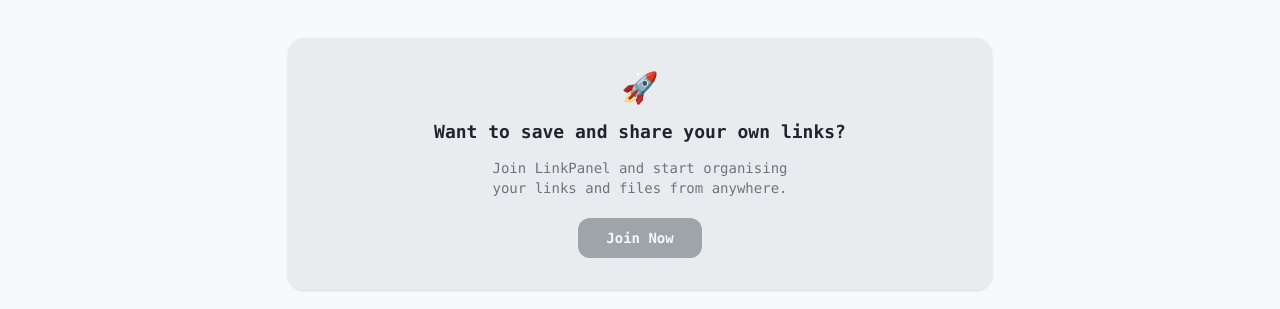
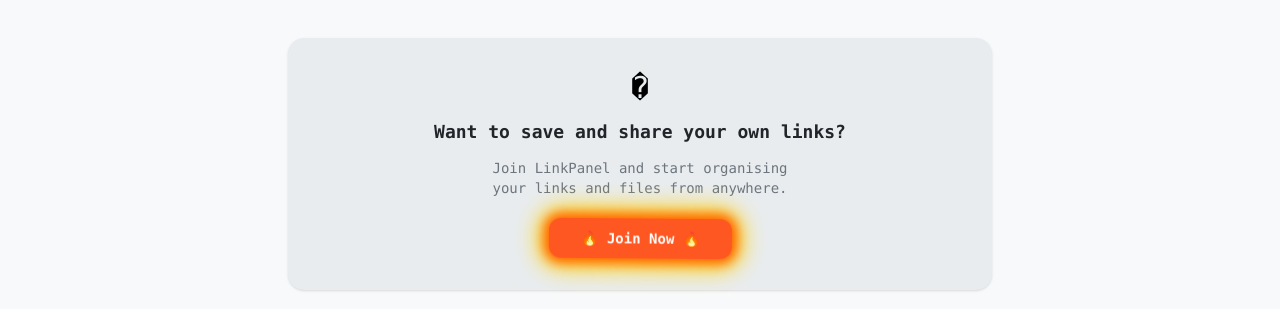
Before and after one commit to DurjoyGH/LinkPanel, a React (Vite) app in the folder frontend/: page /share/1 in a window 1280 px wide. Shown: the part 222-531 px from the top of the page. Built offline with nearby package versions, Linux system fonts and the light colour scheme; no server answers.

Commit message:
join now button animated

```diff
--- a/frontend/src/index.css
+++ b/frontend/src/index.css
@@ -20,6 +20,24 @@
   100% {
     transform: translateX(110vw);
   }
+}
+
+@keyframes jerk {
+  0%,100% { transform: translate(0, 0) rotate(0deg); }
+  20%      { transform: translate(-3px, -2px) rotate(-1.5deg); }
+  40%      { transform: translate(3px, -1px) rotate(1.5deg); }
+  60%      { transform: translate(-2px, 2px) rotate(-1deg); }
+  80%      { transform: translate(2px, 1px) rotate(1deg); }
+}
+
+@keyframes fireGlow {
+  0%,100% { box-shadow: 0 0 6px 2px #ff4500, 0 0 14px 5px #ff8c00; }
+  50%     { box-shadow: 0 0 12px 5px #ff6000, 0 0 24px 10px #ffd700; }
+}
+
+@keyframes fireFlicker {
+  0%,100% { background-position: 0% 50%; }
+  50%     { background-position: 100% 50%; }
 }
 
 @keyframes fadeUp {
--- a/frontend/src/pages/Public/Share.jsx
+++ b/frontend/src/pages/Public/Share.jsx
@@ -164,7 +164,7 @@
             className="mt-12 rounded-2xl px-6 py-8 flex flex-col items-center gap-3 text-center shadow-sm"
             style={{ backgroundColor: "#e9ecef" }}
           >
-            <span className="text-3xl">🚀</span>
+            <span className="text-3xl">�</span>
             <h2 className="text-lg font-bold" style={{ color: "#212529" }}>
               Want to save and share your own links?
             </h2>
@@ -174,11 +174,15 @@
             </p>
             <button
               disabled
-              className="mt-2 px-7 py-2.5 rounded-xl font-semibold text-sm text-white opacity-60 cursor-not-allowed"
-              style={{ backgroundColor: "#6c757d" }}
               title="Coming soon"
+              className="mt-2 px-8 py-2.5 rounded-xl font-bold text-sm text-white cursor-not-allowed select-none"
+              style={{
+                backgroundColor: "#ff5722",
+                animation: "jerk 1.4s ease-in-out infinite, fireGlow 1.6s ease-in-out infinite",
+                border: "none",
+              }}
             >
-              Join Now
+              🔥 Join Now 🔥
             </button>
           </div>
         </>
```
